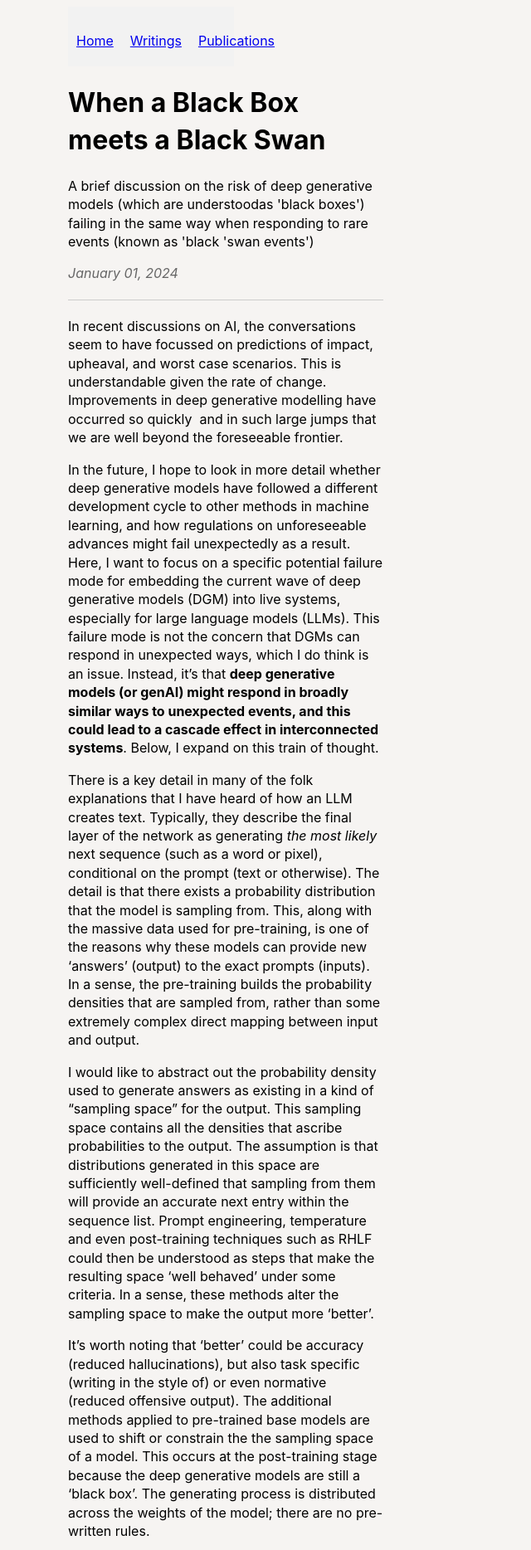
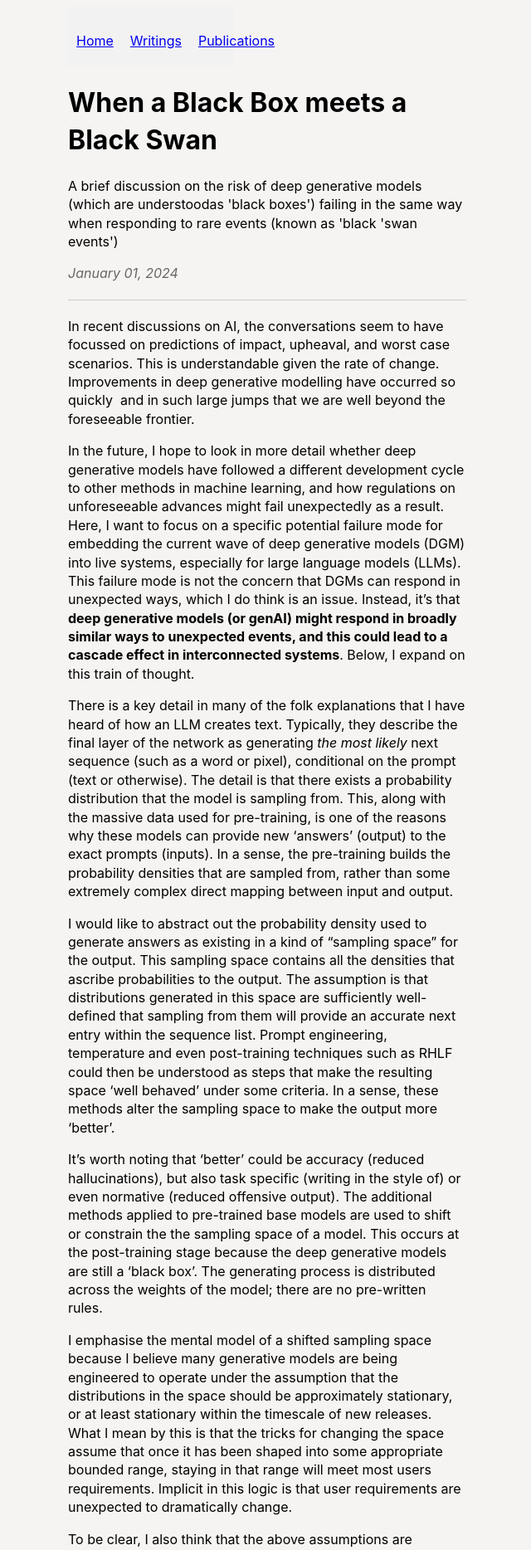
Before and after one commit to nrstillman/nrstillman.github.io, a Jekyll site: the page built from _writings/short/BlackboxesBlackswans.md, in a window 1280 px wide. Shown: the top 1868 px of the page at 83% size, without its empty margins (18-658 px from the left). Built offline with Jekyll 4.4.1, drawn with Linux system fonts in a browser that asks for light colours.

Commit message:
update to formatting

```diff
--- a/_layouts/post.html
+++ b/_layouts/post.html
@@ -28,7 +28,4 @@
 
         {{ content }}
 
-        <div class="update">
-             <p>Last updated on <span id="lastUpdated"></span></p>
-        </div>
     </div>
--- a/_layouts/writings.html
+++ b/_layouts/writings.html
@@ -19,9 +19,6 @@
         <div class="main">
         </div>
             {{ content }}
-        <div class="update">
-             <p>Last updated on <span id="lastUpdated"></span></p>
-        </div>
     </div>
 
 
--- a/_writings/short/BlackboxesBlackswans.md
+++ b/_writings/short/BlackboxesBlackswans.md
@@ -1,7 +1,7 @@
 ---
 title: "When a Black Box meets a Black Swan"
+description: "A brief discussion on the risk of deep generative models (which are understoodas 'black boxes') failing in the same way when responding to rare events (known as 'black 'swan events')"
 date_published: 28th of January, 2024
-description: "A brief discussion on the risk of deep generative models (which are understoodas 'black boxes') failing in the same way when responding to rare events (known as 'black 'swan events')"
 layout: post
 ---
 
--- a/css/style.css
+++ b/css/style.css
@@ -1,7 +1,7 @@
 @media screen and (min-width: 768px) {
     body {
         margin-left: 100px;
-        margin-right: 800px;
+        margin-right: 700px;
         background-color: #f6f4f2;
         font-family: 'Inter', sans-serif;
         line-height: 1.4;
```
Also changed, not shown: _writings/long/whatisamodel.md (+1 -1 lines), writings.md (+4 -6 lines).
